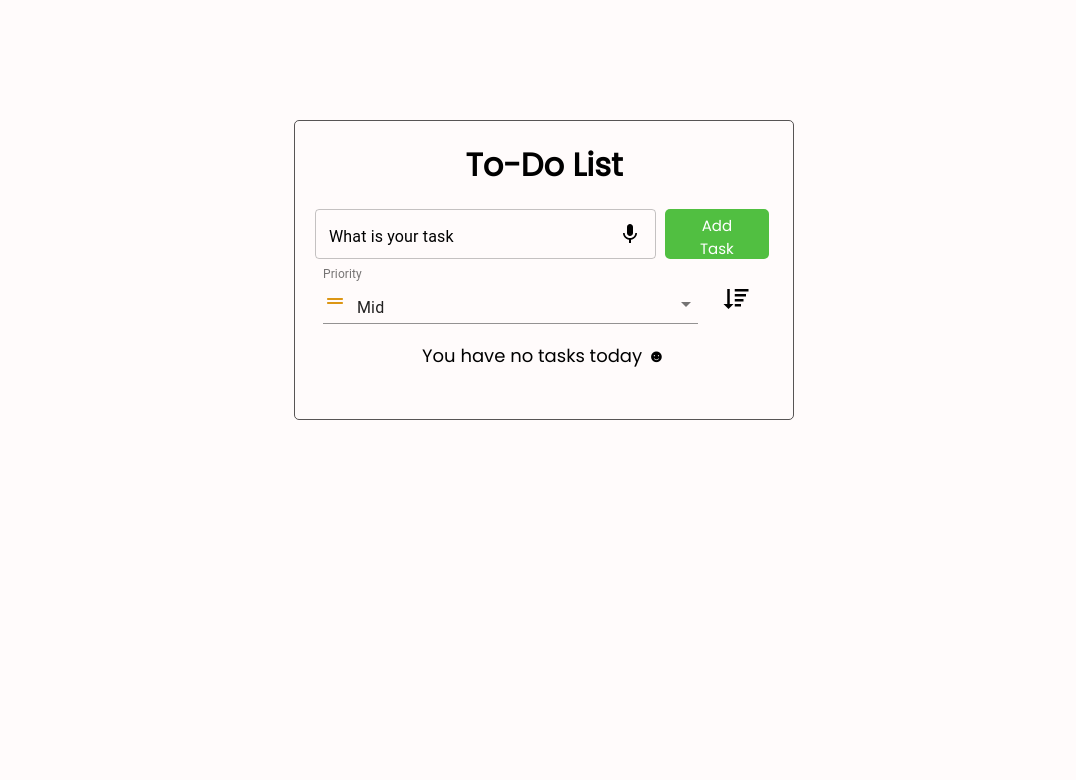
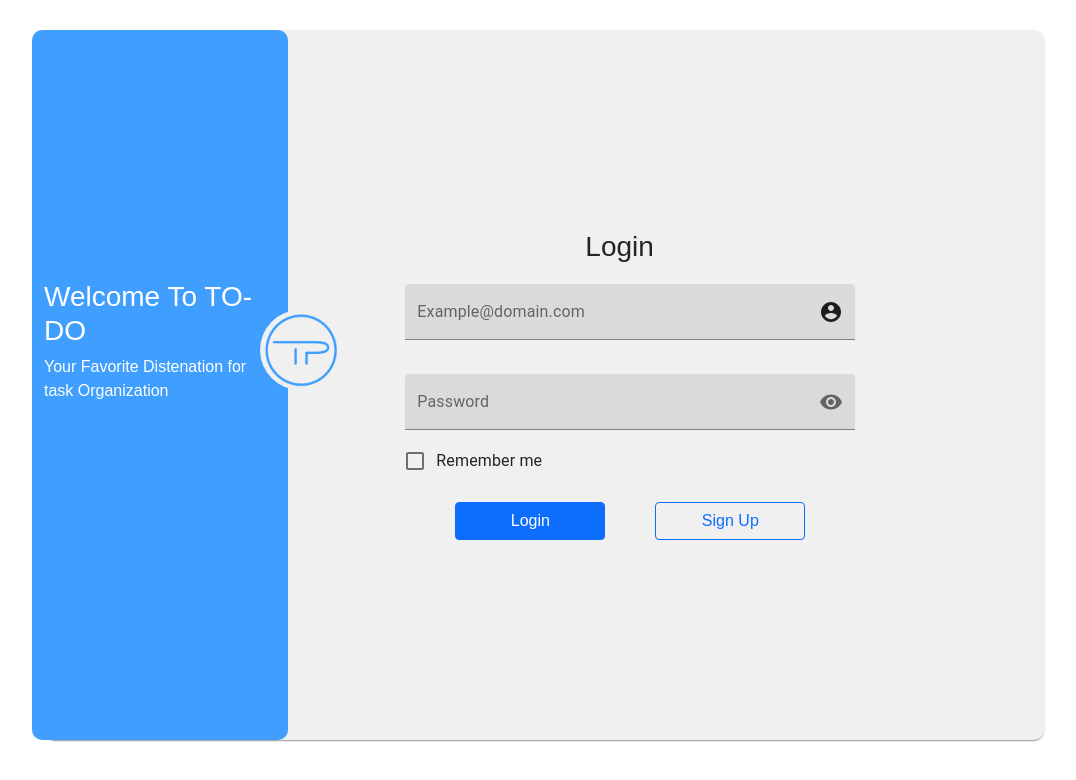
Before and after one commit to AhmedKamal29/React-practice, a React (Create React App) app: page / in a window 1280 px wide. Shown: the top 780 px of the page, without its empty margins (96-1172 px from the left). Built offline with nearby package versions, Linux system fonts and the light colour scheme; no server answers.

Commit message:
Login page design is implemented

```diff
--- a/package.json
+++ b/package.json
@@ -5,12 +5,15 @@
   "dependencies": {
     "@material-ui/core": "^4.12.3",
     "@material-ui/icons": "^4.11.2",
+    "@mui/icons-material": "^5.0.1",
     "@testing-library/jest-dom": "^5.14.1",
     "@testing-library/react": "^11.2.7",
     "@testing-library/user-event": "^12.8.3",
     "axios": "^0.21.1",
+    "bootstrap": "^5.1.0",
     "prettier": "^2.3.2",
     "react": "^17.0.2",
+    "react-bootstrap": "^2.0.0-beta.6",
     "react-dom": "^17.0.2",
     "react-icons": "^4.2.0",
     "react-scripts": "4.0.3",
--- a/src/App.js
+++ b/src/App.js
@@ -1,9 +1,13 @@
-import TodoContainer from "./Components/TodoContainer";
+// import TodoContainer from "./Components/TodoContainer";
+import Login from "./Components/login/Login.js";
 
 const App = () => {
   return (
-    <div className="container">
-      <TodoContainer />
+    <div>
+      <Login />
+      {/* <div className="Taskcontainer">
+        <TodoContainer />
+      </div> */}
     </div>
   );
 };
--- a/src/Components/Button.js
+++ b/src/Components/Button.js
@@ -8,7 +8,7 @@ const Button = ({ type, text, onClick }) => {
       type={type}
       onClick={onClick}
       value="Saving btn "
-      className="btn"
+      className="Addbtn"
     >
       {text}
     </button>
--- a/src/Components/Inputs.js
+++ b/src/Components/Inputs.js
@@ -2,7 +2,7 @@ import React, { useState, useEffect } from "react";
 import PropTypes from "prop-types";
 import FormControl from "@material-ui/core/FormControl";
 import InputLabel from "@material-ui/core/InputLabel";
-import OutlinedInput from "@material-ui/core/OutlinedInput";
+import FilledInput from "@material-ui/core/FilledInput";
 import InputAdornment from "@material-ui/core/InputAdornment";
 import MicIcon from "@material-ui/icons/Mic";
 import Button from "./Button";
@@ -84,13 +84,17 @@ const Inputs = ({ onAdd, Sorting }) => {
   return (
     <div>
       <form className="TextArea" onSubmit={onSubmit}>
-        <FormControl variant="outlined">
-          <InputLabel className="inputLabel">What is your task</InputLabel>
-          <OutlinedInput
-            required
+        <FormControl sx={{ m: 1, width: "25ch" }} variant="filled">
+          <InputLabel
+            className="inputLabel"
+            htmlFor="filled-adornment-password"
+          >
+            What is your task
+          </InputLabel>
+          <FilledInput
+            id="filled-adornment-password"
             value={text}
             onChange={(e) => setText(e.target.value)}
-            label="what is your task"
             endAdornment={
               <InputAdornment position="end">
                 <MicIcon
@@ -135,10 +139,10 @@ const Inputs = ({ onAdd, Sorting }) => {
         </FormControl>
 
         <div class="dropdown">
-          <button disabled class="dropbtn">
+          <button disabled className="dropbtn">
             <BiSortDown className="SortIcon" />
           </button>
-          <div class="dropdown-content">
+          <div className="dropdown-content">
             <MenuItem
               value="none"
               onClick={() => {
--- a/src/Components/TaskFormat.js
+++ b/src/Components/TaskFormat.js
@@ -2,7 +2,6 @@ import React, { useState } from "react";
 import Checkbox from "@material-ui/core/Checkbox";
 import { makeStyles } from "@material-ui/core/styles";
 import { ImCancelCircle } from "react-icons/im";
-// import axios from "axios";
 
 const useStyles = makeStyles({
   root: {
@@ -34,6 +33,7 @@ const TaskFormat = ({ task, onDelete, onSubmit, onLoad }) => {
           // await getTodos();
           onSubmit(task._id, task.Status);
         }}
+        color="success"
       />
       <div
         id="task"
@@ -48,13 +48,11 @@ const TaskFormat = ({ task, onDelete, onSubmit, onLoad }) => {
             : "taskUndone midlvl"
         }`}
       >
-        <h4>
-          {task.Task}
-          <ImCancelCircle
-            className="DelIcon"
-            onClick={() => onDelete(task._id)} // dont forget the id in the mongo db starts with _
-          />
-        </h4>
+        <h3>{task.Task}</h3>
+        <ImCancelCircle
+          className="DelIcon"
+          onClick={() => onDelete(task._id)} // dont forget the id in the mongo db starts with _
+        />
       </div>
     </div>
   );
--- a/src/Components/Tasks.js
+++ b/src/Components/Tasks.js
@@ -5,7 +5,7 @@ const Tasks = ({ tasks, onDelete, onSubmit }) => {
     <div>
       {tasks.map((task) => (
         <TaskFormat
-          key={task.id}
+          key={task._id}
           task={task}
           Status={task.Status}
           Priority={task.Priority}
--- /dev/null
+++ b/src/Components/login/Login.js
@@ -0,0 +1,137 @@
+import React from "react";
+import "./login.css";
+import "bootstrap/dist/css/bootstrap.min.css";
+import logo from "./logo2.png";
+import { useState } from "react";
+import FormControl from "@material-ui/core/FormControl";
+import InputLabel from "@material-ui/core/InputLabel";
+import FilledInput from "@material-ui/core/FilledInput";
+import InputAdornment from "@material-ui/core/InputAdornment";
+import IconButton from "@material-ui/core/IconButton";
+import Visibility from "@material-ui/icons/Visibility";
+import VisibilityOff from "@material-ui/icons/VisibilityOff";
+import AccountCircleIcon from "@material-ui/icons/AccountCircle";
+
+import FormGroup from "@material-ui/core/FormGroup";
+import FormControlLabel from "@material-ui/core/FormControlLabel";
+import Checkbox from "@material-ui/core/Checkbox";
+
+const Login = () => {
+  const [values, setValues] = useState({
+    email: "",
+    password: "",
+    showPassword: false,
+  });
+
+  const handleChange = (prop) => (event) => {
+    setValues({ ...values, [prop]: event.target.value });
+  };
+
+  const handleClickShowPassword = () => {
+    setValues({
+      ...values,
+      showPassword: !values.showPassword,
+    });
+  };
+
+  const handleMouseDownPassword = (event) => {
+    event.preventDefault();
+  };
+
+  return (
+    <div className="loginContainer">
+      <div className="row">
+        <div className="leftSection col-md-3">
+          <div className="IntroText">
+            <h3>Welcome To TO-DO </h3>
+            <p>Your Favorite Distenation for task Organization</p>
+          </div>
+        </div>
+
+        {/* Left Section ends Here */}
+
+        <div className="col-md-1">
+          <img
+            className="logo"
+            src={logo}
+            alt="ToDo Logo"
+            width="80px"
+            height="80px"
+          ></img>
+        </div>
+
+        {/* Middle Section Ends here */}
+
+        <div className="rightSection col-md-8">
+          <h3 className="logintitle">Login</h3>
+
+          {/* -------------------------------------------------  */}
+
+          <form className="loginForm">
+            <FormControl
+              className="FormInput"
+              sx={{ m: 1, width: "25ch" }}
+              variant="filled"
+            >
+              <InputLabel htmlFor="filled-adornment-password">
+                Example@domain.com
+              </InputLabel>
+              <FilledInput
+                value={values.email}
+                onChange={handleChange("email")}
+                endAdornment={
+                  <InputAdornment position="end">
+                    <AccountCircleIcon />
+                  </InputAdornment>
+                }
+              />
+            </FormControl>
+            <br />
+            <br />
+            <FormControl
+              className="FormInput"
+              sx={{ m: 1, width: "25ch" }}
+              variant="filled"
+            >
+              <InputLabel htmlFor="filled-adornment-password">
+                Password
+              </InputLabel>
+              <FilledInput
+                id="filled-adornment-password"
+                type={values.showPassword ? "text" : "password"}
+                value={values.password}
+                onChange={handleChange("password")}
+                endAdornment={
+                  <InputAdornment position="end">
+                    <IconButton
+                      aria-label="toggle password visibility"
+                      onClick={handleClickShowPassword}
+                      onMouseDown={handleMouseDownPassword}
+                      edge="end"
+                    >
+                      {values.showPassword ? <VisibilityOff /> : <Visibility />}
+                    </IconButton>
+                  </InputAdornment>
+                }
+              />
+            </FormControl>
+            <FormGroup>
+              <FormControlLabel
+                control={<Checkbox color="primary" />}
+                label="Remember me"
+              />
+            </FormGroup>
+            <button type="submit" className="btn btn-primary formbtns">
+              Login
+            </button>
+            <button type="submit" className="btn btn-outline-primary formbtns">
+              Sign Up
+            </button>
+          </form>
+        </div>
+      </div>
+    </div>
+  );
+};
+
+export default Login;
--- /dev/null
+++ b/src/Components/login/login.css
@@ -0,0 +1,56 @@
+
+.loginContainer{
+    font-family: sans-serif;
+    background-color: rgb(241, 240, 240);
+    max-width: 1000px;
+    min-height: 620px;
+    box-shadow: 0px 2px 1px -1px rgb(0 0 0 / 20%), 0px 1px 1px 0px rgb(0 0 0 / 14%), 0px 1px 3px 0px rgb(0 0 0 / 12%);
+    border-radius: 10px;
+    margin: 30px auto auto auto;
+}
+.leftSection{
+    background-color: #3f9efe;
+    padding: 250px 50px 250px 25px;
+    border-radius: 10px;
+    color: white;
+}
+
+
+.logo{
+    color: #3965a7;
+    background-color: rgb(241, 240, 240);
+    border-radius: 85px;
+    margin-top: 280px;
+    margin-left: -40px;
+}
+
+.rightSection{
+    padding: 200px;
+}
+
+.rightSection h3{
+margin-left: 200px;
+}
+
+.logintitle{
+    margin-bottom: 20px;
+}
+
+.FormInput{
+    width: 450px !important;
+    margin-bottom: 10px !important;
+}
+
+.loginForm{
+    margin-left: 20px !important
+}
+
+.rememberme{
+    margin-left: 120px !important
+}
+
+.formbtns{
+    width: 150px;
+    margin-top: 20px;
+    margin-left: 50px;
+}
--- a/src/index.css
+++ b/src/index.css
@@ -1,5 +1,3 @@
-@import url('https://fonts.googleapis.com/css2?family=Poppins:wght@300;400&display=swap');
-
 * {
   box-sizing: border-box;
   margin: 0;
@@ -7,11 +5,11 @@
 }
 
 body {
-  font-family: 'Poppins', sans-serif;
+  font-family: sans-serif;
   background-color: rgb(255, 251, 251);
 }
 
-.container {
+.Taskcontainer {
   max-width: 500px;
   margin: 120px auto;
   overflow: auto;
@@ -32,30 +30,27 @@ body {
   color:rgb(0, 0, 0);
 }
 
-.btn {
-  background: rgb(81, 191, 65);
+.Addbtn {
+  background: #0d6efd;
   color: #fff;
   border: none;
-  padding: 5px 35px;
+  padding: 0px 40px;
   border-radius: 5px;
-  cursor: pointer;
-  font-size: 15px;
-  font-family: inherit;
-  height: 50px;
+  height: 60px;
   position: absolute;
   margin-left: 350px;
 }
 
-.btn:focus {
+.Addbtn:focus {
   outline: none;
 }
-.btn:hover {
-  background: rgba(82, 191, 65, 0.836);
+.Addbtn:hover {
+  background: rgba(13, 110, 253, 0.836);
 }
 
 
-.btn:active {
-  transform: scale(0.98);
+.Addbtn:active {
+  transform: scale(0.95);
 }
 
 
@@ -89,26 +84,24 @@ body {
   justify-content: space-between;
 }
 
-/* My edits */
-
 .TextArea input{
   padding: 20px 10px;
   width: 275px;
   height: 10px;
+  margin-top: 11px;
   color:black;
-
 }
 
 .TextArea input::placeholder{
- font-size: 30px;
+  font-size: 30px;
 }
-
 
 .DelIcon{
   color: rgb(194, 33, 33);
-  margin-top: 5px;
   font-size: large;
-  margin-left: 5px;
+  position: absolute;
+  margin-top: -20px;
+  margin-left: 350px;
 }
 
 
@@ -138,9 +131,6 @@ body {
   font-size: large;
 }
 
-.MuiCheckbox-colorSecondary.Mui-checked{
-  color: rgb(81, 191, 65) !important
-}
 
 .Listen{
 	animation-name: pulse;
@@ -200,7 +190,7 @@ body {
 }
 
 .lowArrow{
-  color: blue;
+  color: green;
   margin-right: 10px;
   font-size: 1.5em;
   transform: rotate(180deg);
@@ -213,7 +203,7 @@ body {
 }
 
 .lowlvl{
-  border-left: 5px solid blue;
+  border-left: 5px solid green;
 }
 
 .highlvl{
--- a/src/index.js
+++ b/src/index.js
@@ -4,12 +4,7 @@ import "./index.css";
 import App from "./App";
 import reportWebVitals from "./reportWebVitals";
 
-ReactDOM.render(
-  <React.StrictMode>
-    <App />
-  </React.StrictMode>,
-  document.getElementById("root")
-);
+ReactDOM.render(<App />, document.getElementById("root"));
 
 // If you want to start measuring performance in your app, pass a function
 // to log results (for example: reportWebVitals(console.log))
```
Also changed, not shown: src/Components/login/logo2.png (added), 1 other file (tests, documents, lock files or other folders).
